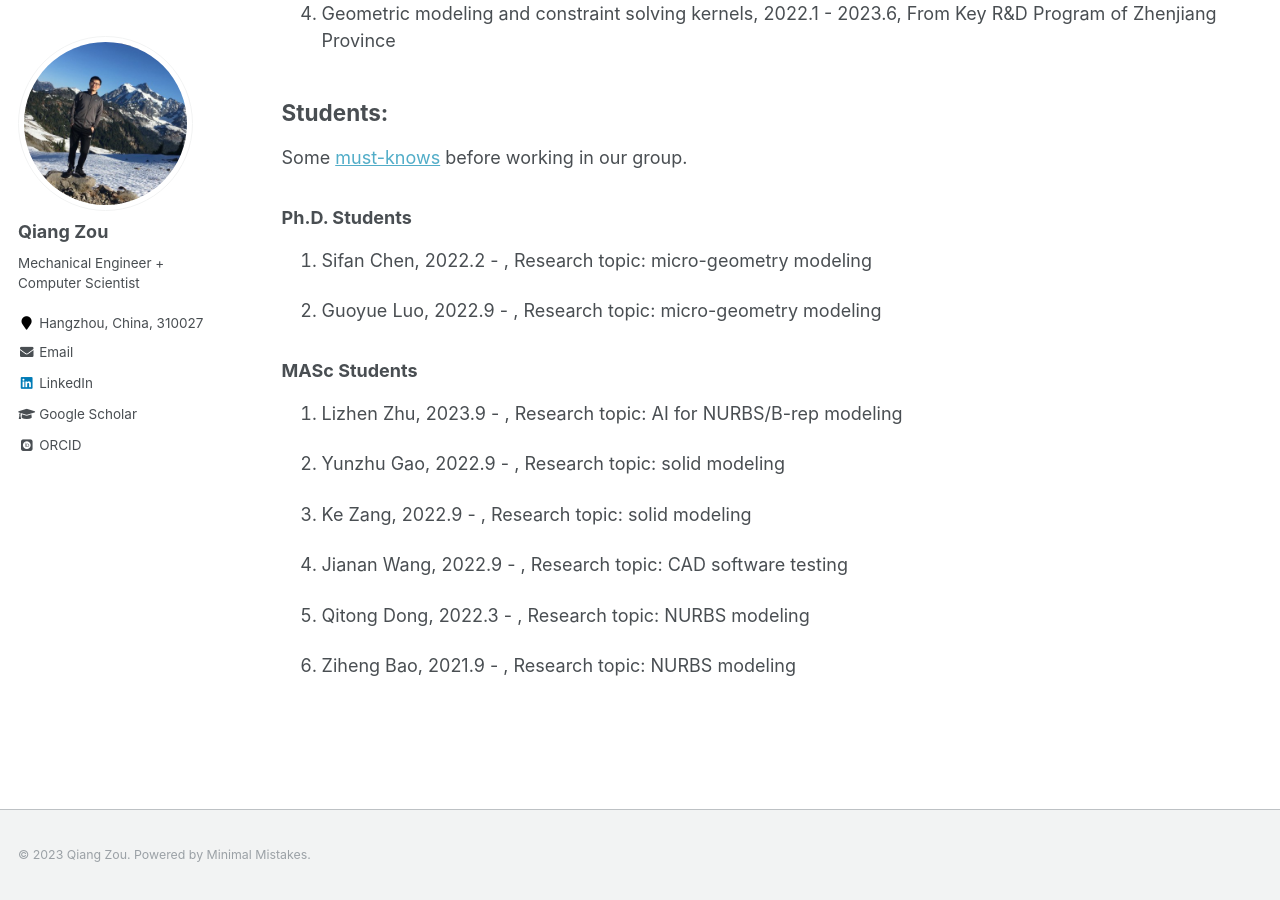
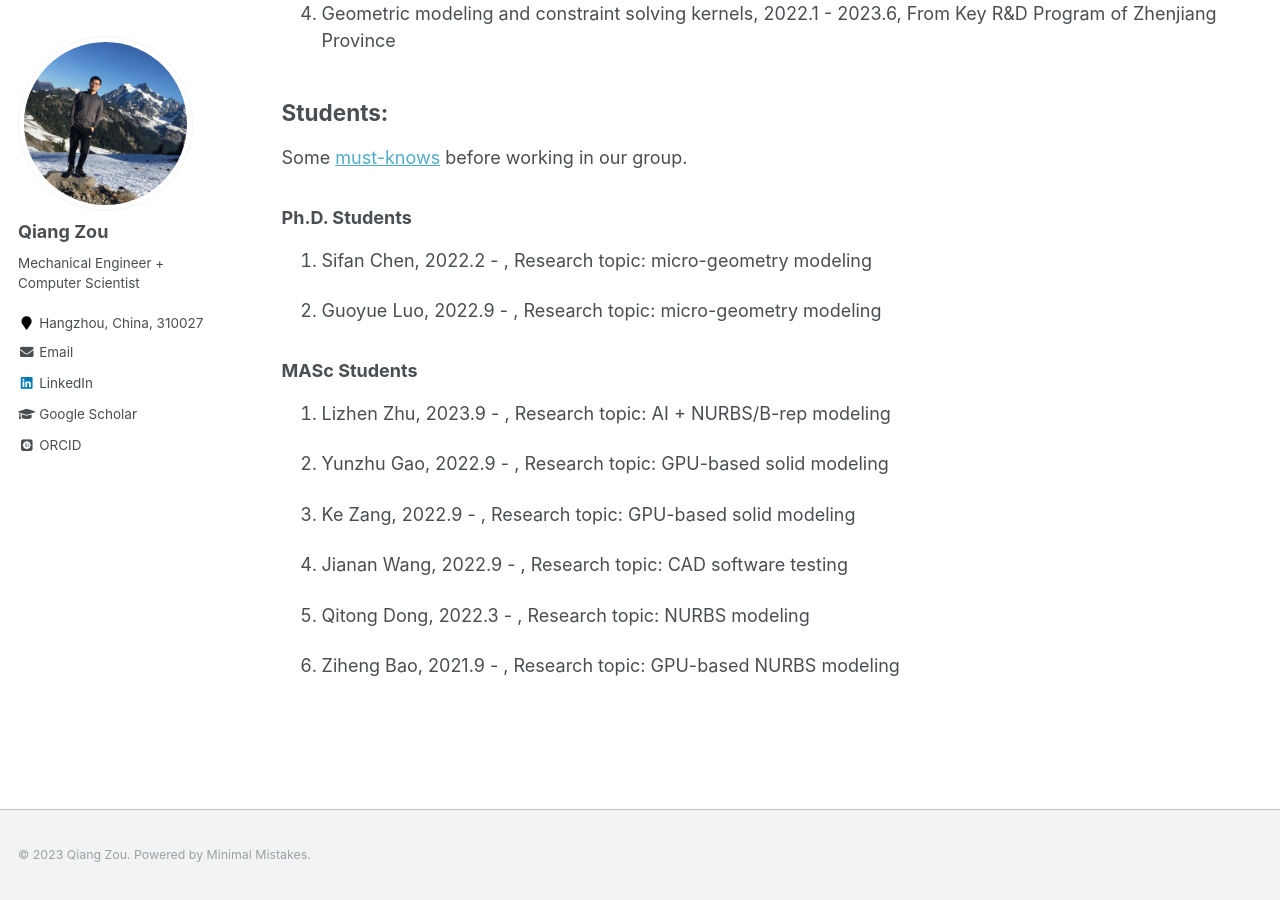
Before and after one commit to Qiang-Zou/Qiang-Zou.github.io, a Jekyll site: the page built from _pages/group.md, in a window 1280 px wide and 900 px high, scrolled down 970 px. Built offline with Jekyll 4.4.1, drawn with Linux system fonts in a browser that asks for light colours; some web fonts are replaced; some of the changed text lies outside the part shown.

Commit message:
Update group.md

```diff
--- a/_pages/group.md
+++ b/_pages/group.md
@@ -62,17 +62,17 @@ Some [must-knows](must_knows.md) before working in our group.
 1. Guoyue Luo, 2022.9 - , Research topic: micro-geometry modeling
 
 ### MASc Students
-1. Lizhen Zhu, 2023.9 - , Research topic: AI for NURBS/B-rep modeling
+1. Lizhen Zhu, 2023.9 - , Research topic: AI + NURBS/B-rep modeling
 
-1. Yunzhu Gao, 2022.9 - , Research topic: solid modeling
+1. Yunzhu Gao, 2022.9 - , Research topic: GPU-based solid modeling
 
-1. Ke Zang, 2022.9 - , Research topic: solid modeling
+1. Ke Zang, 2022.9 - , Research topic: GPU-based solid modeling
 
 1. Jianan Wang, 2022.9 - , Research topic: CAD software testing
 
 1. Qitong Dong, 2022.3 - , Research topic: NURBS modeling
 
-1. Ziheng Bao, 2021.9 - , Research topic: NURBS modeling
+1. Ziheng Bao, 2021.9 - , Research topic: GPU-based NURBS modeling
 
 
 
```
Also changed, not shown: other parts of _pages/group.md (+2 -2 lines).
